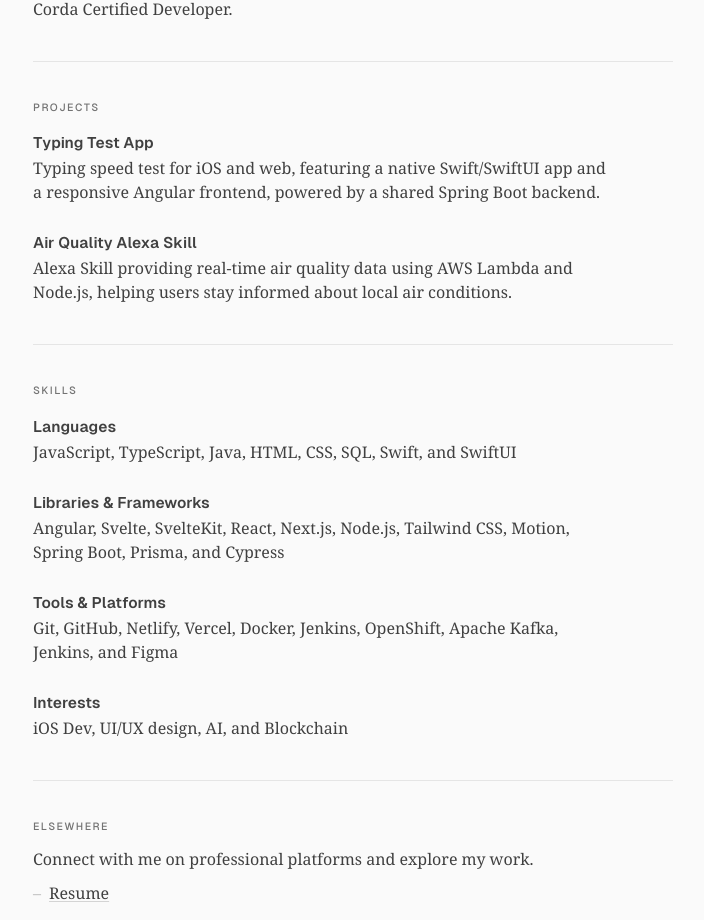
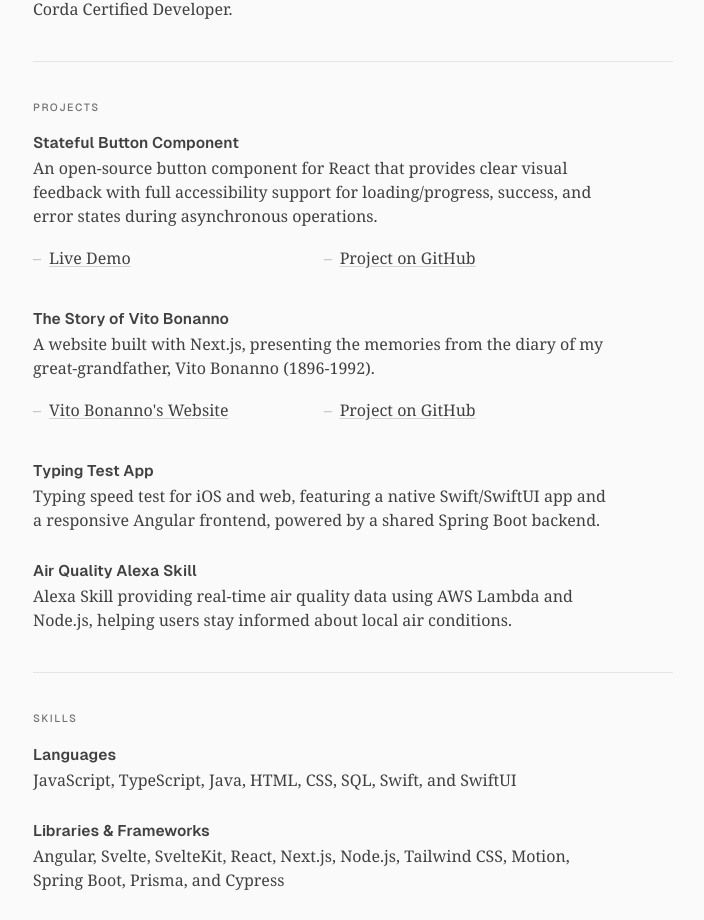
Before and after one commit to nanyx95/Personal-Website, a SvelteKit app: page / in a window 1280 px wide. Shown: the part 1010-1930 px from the top of the page, without its empty margins (287-991 px from the left). Built offline with nearby package versions, Linux system fonts and the light colour scheme.

Commit message:
feat(projects): add Stateful Button Component and The Story of Vito Bonanno

```diff
--- a/src/routes/+page.svelte
+++ b/src/routes/+page.svelte
@@ -134,6 +134,36 @@
 		<section class="prose mb-10 prose-neutral prose-a:text-inherit">
 			<h2 class="mb-4 font-sans text-section-header text-neutral-500 uppercase">Projects</h2>
 			<div class="mb-6">
+				<div class="inline font-sans text-company">Stateful Button Component</div>
+				<br />
+				<div class="text-description">
+					An open-source button component for React that provides clear visual feedback with full accessibility support
+					for loading/progress, success, and error states during asynchronous operations.
+				</div>
+				<ul class="mt-2 grid grid-cols-2 pl-0">
+					{@render bullet({ href: 'https://stateful-button.vercel.app', text: 'Live Demo' })}
+					{@render bullet({
+						href: 'https://github.com/nanyx95/Stateful-Button-React',
+						text: 'Project on GitHub'
+					})}
+				</ul>
+			</div>
+			<div class="mb-6">
+				<div class="inline font-sans text-company">The Story of Vito Bonanno</div>
+				<br />
+				<div class="text-description">
+					A website built with Next.js, presenting the memories from the diary of my great-grandfather, Vito Bonanno
+					(1896-1992).
+				</div>
+				<ul class="mt-2 grid grid-cols-2 pl-0">
+					{@render bullet({ href: 'https://vitobonanno.fabiosomaglia.com', text: "Vito Bonanno's Website" })}
+					{@render bullet({
+						href: 'https://github.com/nanyx95/Vito-Bonanno',
+						text: 'Project on GitHub'
+					})}
+				</ul>
+			</div>
+			<div class="mb-6">
 				<div class="inline font-sans text-company">Typing Test App</div>
 				<br />
 				<div class="text-description">
```
